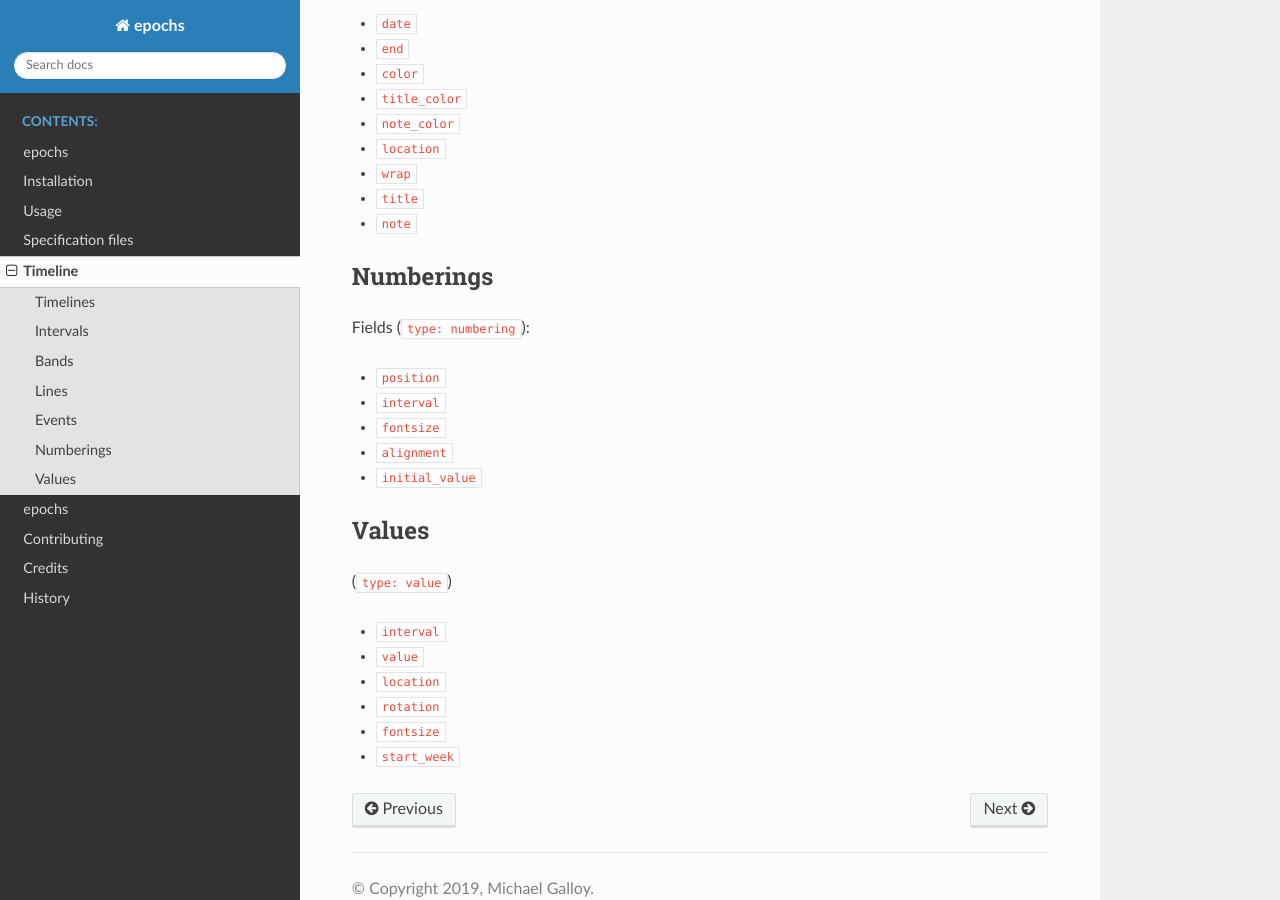
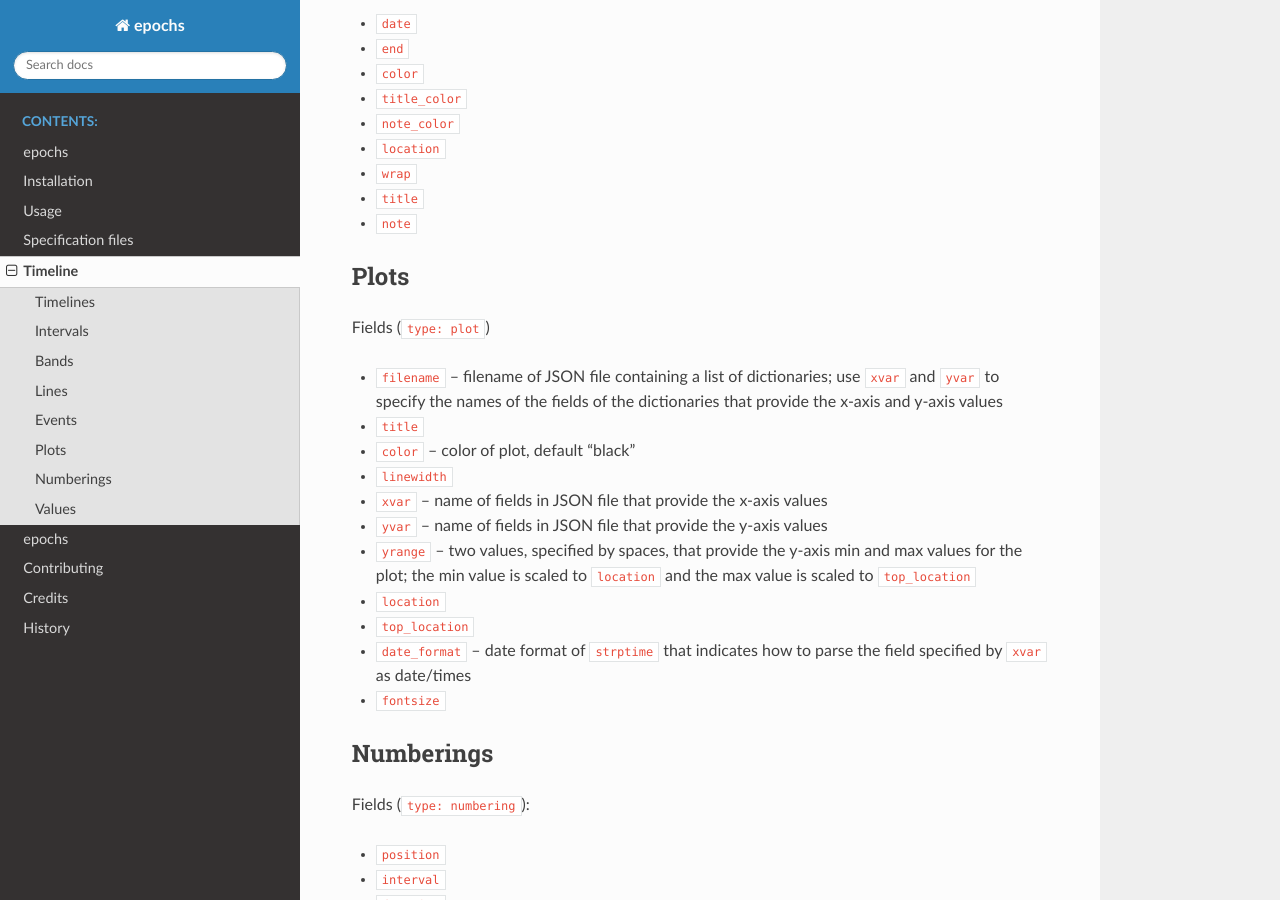
Before and after one commit to mgalloy/epochs, a Sphinx documentation site: the page built from docs/timeline.rst, in a window 1280 px wide and 900 px high, scrolled down 2453 px. Built offline with Sphinx 7.4.7 and the Read the Docs theme 3.1.0, drawn with Linux system fonts in a browser that asks for light colours.

Commit message:
Add some docs for plots in the timeline

```diff
--- a/docs/timeline.rst
+++ b/docs/timeline.rst
@@ -121,6 +121,28 @@ Fields (``type: event``):
 - ``note``
 
 
+Plots
+=====
+
+Fields (``type: plot``)
+
+- ``filename`` -- filename of JSON file containing a list of dictionaries; use
+  ``xvar`` and ``yvar`` to specify the names of the fields of the dictionaries
+  that provide the x-axis and y-axis values
+- ``title``
+- ``color`` -- color of plot, default "black"
+- ``linewidth``
+- ``xvar`` -- name of fields in JSON file that provide the x-axis values
+- ``yvar`` -- name of fields in JSON file that provide the y-axis values
+- ``yrange`` -- two values, specified by spaces, that provide the y-axis min and
+  max values for the plot; the min value is scaled to ``location`` and the max
+  value is scaled to ``top_location``
+- ``location``
+- ``top_location``
+- ``date_format`` -- date format of ``strptime`` that indicates how to parse
+  the field specified by ``xvar`` as date/times
+- ``fontsize``
+
 Numberings
 ==========
 
```
